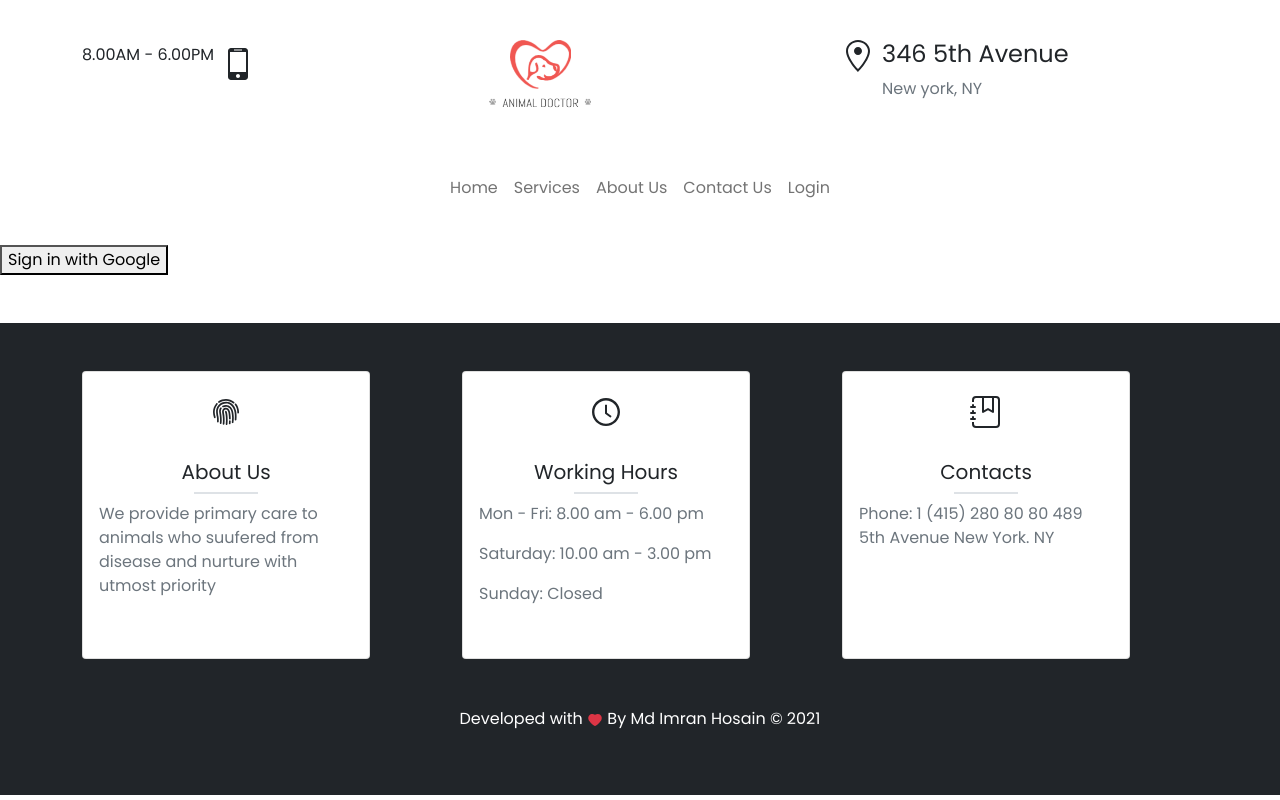
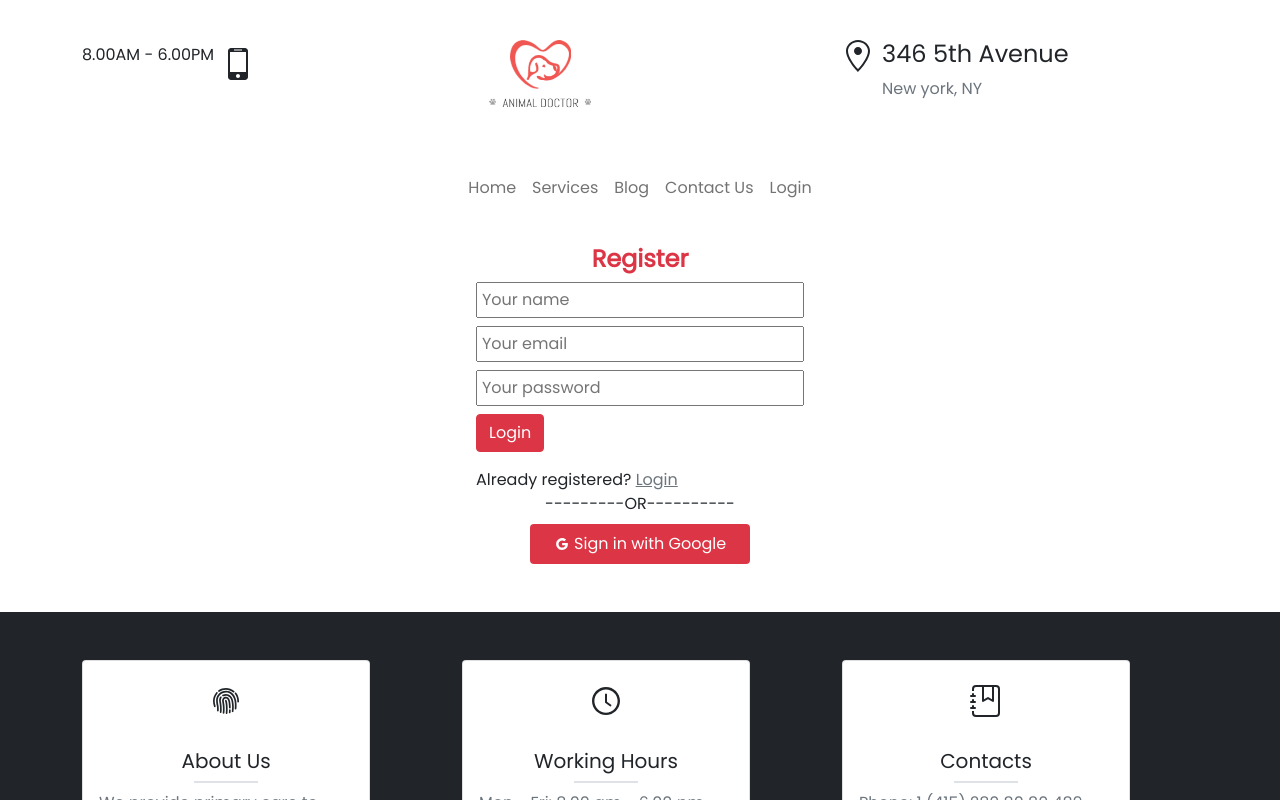
Before and after one commit to i-m-hossain/healthcare-related-website-, a React (Create React App) app: page /register in a window 1280 px wide. Shown: the top 800 px of the page. Built offline with nearby package versions, Linux system fonts and the light colour scheme; no server answers.

Commit message:
login and register page added

```diff
--- a/package.json
+++ b/package.json
@@ -11,6 +11,7 @@
     "react": "^17.0.2",
     "react-bootstrap": "^2.0.0-rc.1",
     "react-dom": "^17.0.2",
+    "react-hook-form": "^7.17.4",
     "react-icons": "^4.3.1",
     "react-router-dom": "^5.3.0",
     "react-router-hash-link": "^2.4.3",
--- a/src/App.js
+++ b/src/App.js
@@ -7,6 +7,9 @@ import ServiceDetails from './pages/ServiceDetails/ServiceDetails';
 import Login from './pages/Login/Login/Login';
 import AuthProvider from './Context/AuthProvider';
 import PrivateRoute from './PrivateRoute/PrivateRoute';
+import NotFound from './pages/NotFound/NotFound';
+import Register from './pages/Login/Register/Register';
+import Blog from './pages/Blog/Blog';
 
 function App() {
   return (
@@ -15,17 +18,21 @@ function App() {
         <BrowserRouter>
           <Header></Header>
           <Switch>
-            <Route exact path="/">
+            <Route path="/home">
               <Home></Home>
             </Route>
-            <PrivateRoute path="/home">
-              <Home></Home>
+            <Route path="/register">
+              <Register></Register>
+            </Route>
+            <Route path="/login">
+              <Login></Login>
+            </Route>
+            <PrivateRoute path="/blog">
+              <Blog></Blog>
             </PrivateRoute>
-            <Route path="/service/:serviceId">
-              <ServiceDetails></ServiceDetails>
-            </Route>
-            <Route to="/login">
-              <Login></Login>
+
+            <Route path="*" >
+              <NotFound></NotFound>
             </Route>
           </Switch>
           <Footer></Footer>
--- a/src/PrivateRoute/PrivateRoute.js
+++ b/src/PrivateRoute/PrivateRoute.js
@@ -15,7 +15,7 @@ const PrivateRoute = ({ children, ...rest }) => {
         <Route
             {...rest}
             render={({ location }) =>
-                user.email ? (
+                user?.email ? (
                     children
                 ) : (
                     <Redirect
--- a/src/hooks/useFirebase.js
+++ b/src/hooks/useFirebase.js
@@ -27,6 +27,7 @@ const useFirebase = () => {
                 setIsLoading(false)
             } else {
                 console.log('user is signed out');
+                setIsLoading(false)
             }
         })
 
--- /dev/null
+++ b/src/pages/Blog/Blog.js
@@ -0,0 +1,11 @@
+import React from 'react';
+
+const Blog = () => {
+    return (
+        <div>
+            this is blog page
+        </div>
+    );
+};
+
+export default Blog;
--- a/src/pages/Login/Login/Login.js
+++ b/src/pages/Login/Login/Login.js
@@ -1,21 +1,49 @@
 import React from 'react';
+import { useForm } from 'react-hook-form';
 import { useHistory, useLocation } from 'react-router';
-import useFirebase from '../../../hooks/useFirebase';
+import { AiOutlineGoogle } from 'react-icons/ai'
+import { Link } from 'react-router-dom';
+import useAuth from '../../../hooks/useAuth';
 
 const Login = () => {
-    const { signInUsingGoogle} = useFirebase()
+    const { register, handleSubmit, watch, formState: { errors } } = useForm();
+    //sign in using google
+    const { signInUsingGoogle } = useAuth()
     const history = useHistory()
     const location = useLocation()
-    console.log(location?.state?.from);
-    const handleSignInWithGoogle =()=>{
+    const handleSignInWithGoogle = () => {
         signInUsingGoogle()
-        .then(result=>{
-            history.push(location?.state?.from)
-        })
+            .then(result => {
+                history.push(location?.state?.from)
+            })
     }
+    // hook form
+    const onSubmit = data => console.log(data);
+
     return (
         <div>
-            <button onClick={handleSignInWithGoogle}>Sign in with Google</button>
+            <h4 className="text-center fw-bold text-danger">Login</h4>
+            <div className="d-flex justify-content-center">
+
+                <form onSubmit={handleSubmit(onSubmit)}>
+                    {/* register your input into the hook by invoking the "register" function */}
+                    <input placeholder="Your email" {...register("email", { required: true })} className="mb-2 p-1" /> <br />
+
+                    {/* include validation with required or other standard HTML validation rules */}
+                    <input placeholder="Your password" {...register("password", { required: true })} className="mb-2 p-1" /> <br />
+                    {/* errors will return when field validation fails  */}
+                    {errors.exampleRequired && <span>This field is required</span>}
+
+                    <input type="submit" className="btn btn-danger" value="Login"  />
+                    <p className="mt-3">Not Registered? <Link to="/register" className="text-secondary">Register</Link></p>
+                </form>
+            </div>
+            <div className="d-flex justify-content-center flex-column align-items-center">
+                <div>---------OR----------</div>
+
+                <button onClick={handleSignInWithGoogle}  className="btn-danger px-4 py-2 mt-2 border-0 rounded"> <AiOutlineGoogle></AiOutlineGoogle> Sign in with Google</button>
+
+            </div>
 
         </div>
     );
--- a/src/pages/Login/Register/Register.js
+++ b/src/pages/Login/Register/Register.js
@@ -1,9 +1,48 @@
 import React from 'react';
+import { useForm } from 'react-hook-form';
+import { useHistory, useLocation } from 'react-router';
+import { Link } from 'react-router-dom';
+import useAuth from '../../../hooks/useAuth';
+import { AiOutlineGoogle } from 'react-icons/ai'
 
 const Register = () => {
+    const { register, handleSubmit, watch, formState: { errors } } = useForm();
+    const { signInUsingGoogle } = useAuth()
+    const history = useHistory()
+    const location = useLocation()
+    const handleSignInWithGoogle = () => {
+        signInUsingGoogle()
+            .then(result => {
+                history.push(location?.state?.from)
+            })
+    }
+    const onSubmit = data => console.log(data);
     return (
         <div>
-            this is register page
+            <h4 className="text-center fw-bold text-danger">Register</h4>
+            <div className="d-flex justify-content-center">
+
+                <form onSubmit={handleSubmit(onSubmit)}>
+                    {/* register your input into the hook by invoking the "register" function */}
+                    <input placeholder="Your name" {...register("name", { required: true })} className="mb-2 p-1" /> <br />
+                    <input placeholder="Your email" {...register("email", { required: true })} className="mb-2 p-1" /> <br />
+
+                    {/* include validation with required or other standard HTML validation rules */}
+                    <input placeholder="Your password" {...register("password", { required: true })} className="mb-2 p-1" /> <br />
+                    {/* errors will return when field validation fails  */}
+                    {errors.exampleRequired && <span>This field is required</span>}
+
+                    <input type="submit" className="btn btn-danger" value="Login" />
+                    <div className="mt-3">Already registered? <Link to="/login" className="text-secondary">Login</Link></div>
+                </form>
+            </div>
+            <div className="d-flex justify-content-center flex-column align-items-center">
+                <div>---------OR----------</div>
+
+                <button onClick={handleSignInWithGoogle} className="btn-danger px-4 py-2 mt-2 border-0 rounded"> <AiOutlineGoogle></AiOutlineGoogle> Sign in with Google</button>
+
+            </div>
+
         </div>
     );
 };
--- /dev/null
+++ b/src/pages/NotFound/NotFound.js
@@ -0,0 +1,11 @@
+import React from 'react';
+
+const NotFound = () => {
+    return (
+        <div>
+            The page you are looking is not found!
+        </div>
+    );
+};
+
+export default NotFound;
--- a/src/pages/Shared/Header/Header.js
+++ b/src/pages/Shared/Header/Header.js
@@ -49,8 +49,9 @@ const Header = () => {
                         <Nav className="mx-auto">
                             <Nav.Link as={Link} to='/home' className="link">Home</Nav.Link>
                             <Nav.Link as={HashLink} to="/home#services" className="link">Services</Nav.Link>
-                            <Nav.Link href="#pricing" className="link">About Us</Nav.Link>
-                            <Nav.Link href="#deets" className="link">Contact Us</Nav.Link>
+                            <Nav.Link as={HashLink} to="/blog" className="link">Blog</Nav.Link>
+
+                            <Nav.Link as={Link} to="/contact-us" className="link">Contact Us</Nav.Link>
 
                             {
                                 user.email ?
```
Also changed, not shown: 1 other file (tests, documents, lock files or other folders).
